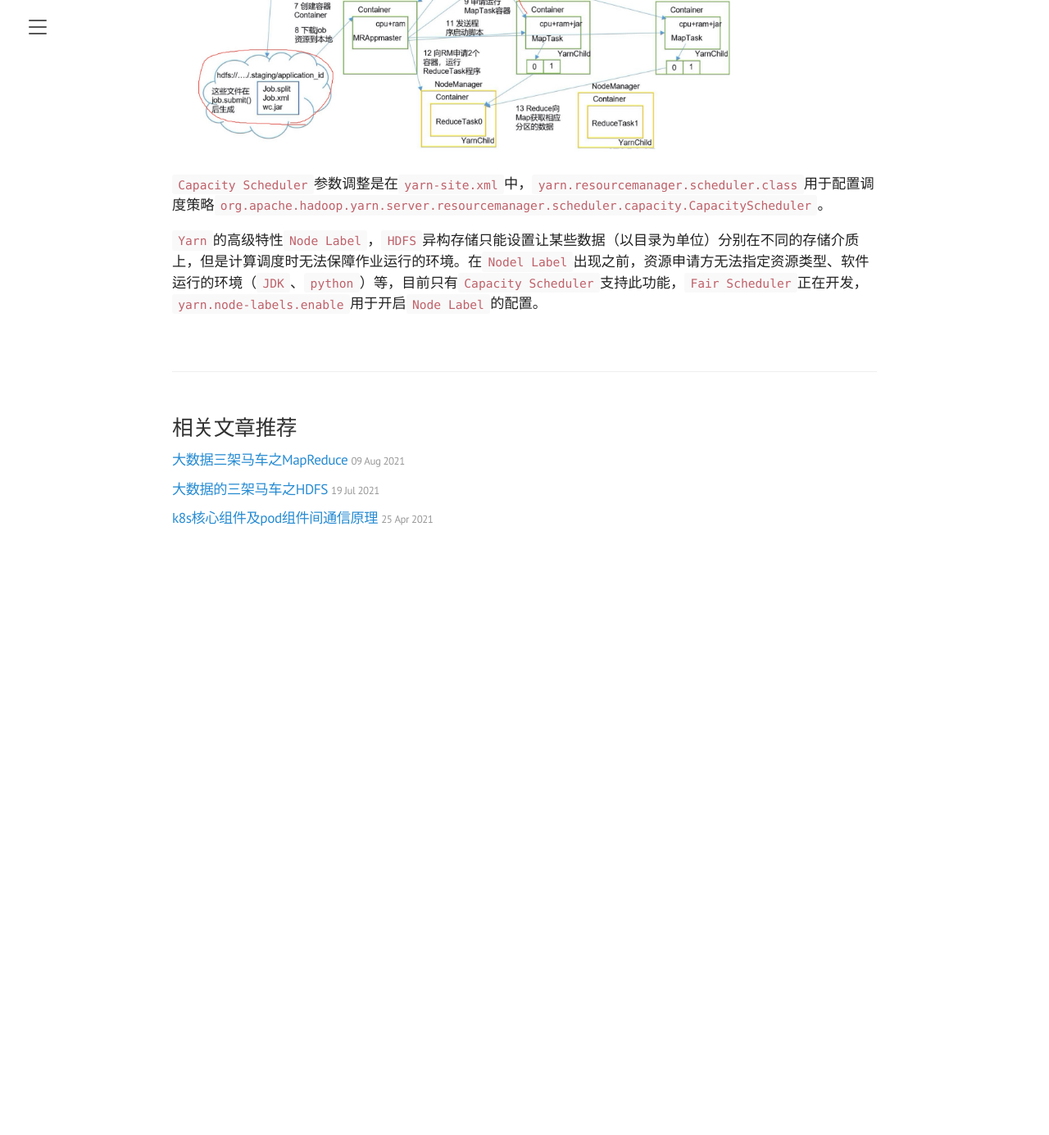
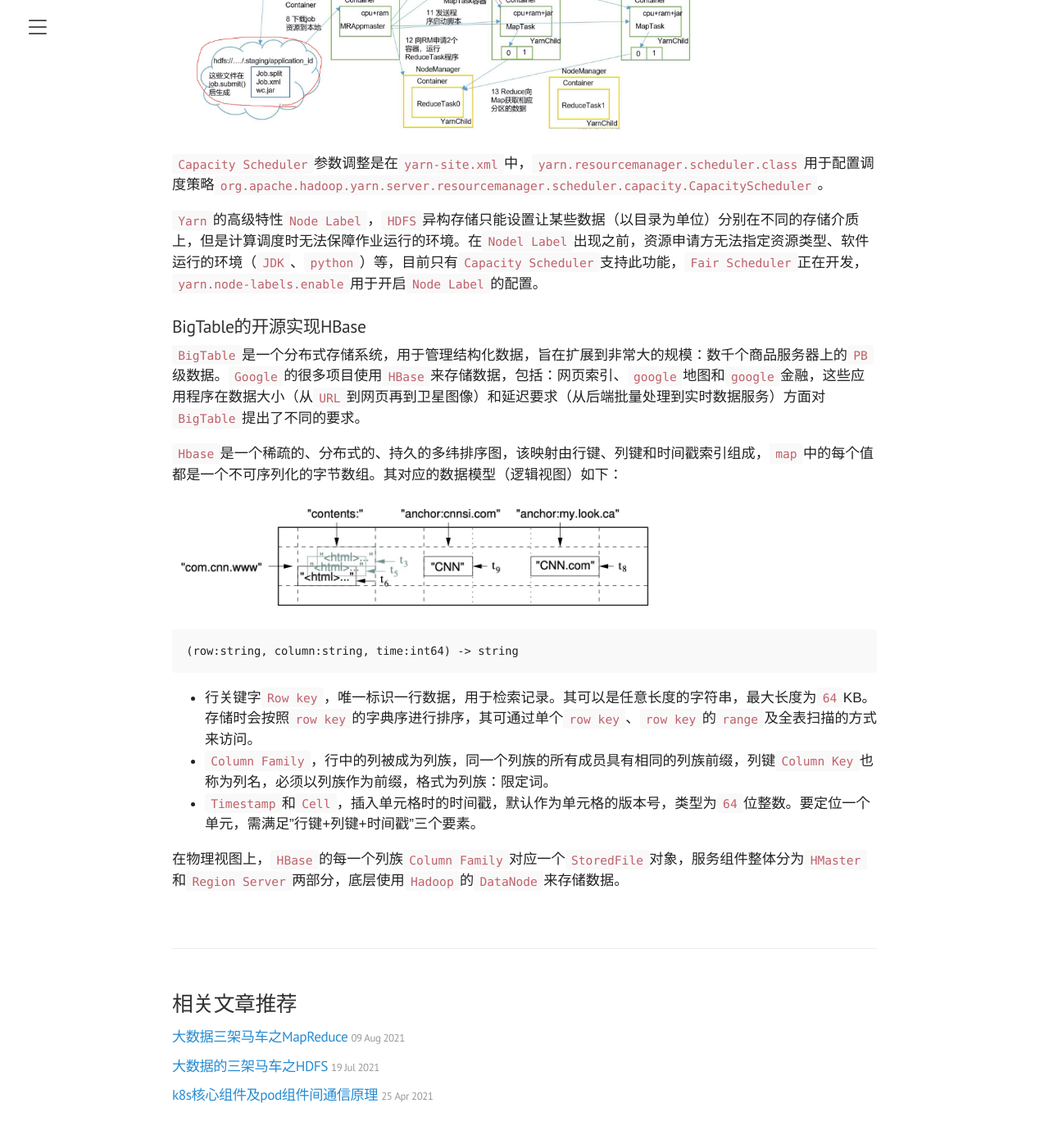
Before and after one commit to dongma/dongma.github.io, a Jekyll site: the page built from _posts/2021-11-07-yarn-resource-scheduler.md, in a window 1280 px wide and 1400 px high, scrolled down 1896 px. Shown: the top 1385 px of the window at 82% size. Built offline with Jekyll 4.4.1, drawn with Linux system fonts in a browser that asks for light colours; before the commit the page ends 2592 px from its top, so only the background shows below that.

Commit message:
the open source project HBase which implement google bigtable paper

````diff
--- a/_posts/2021-11-07-yarn-resource-scheduler.md
+++ b/_posts/2021-11-07-yarn-resource-scheduler.md
@@ -38,7 +38,23 @@ message ContainerProto {
 
 ### Job提交流程
 在`yarn`上提交`job`的流程如下方的步骤图所示，`yarnRunner`向`rm`申请一个`Application`，`rm`返回一个资源提交路径和`application_id`，客户端提交`job`所需要的资源(切片+配置信息+`jar`包)到资源提交路径。
-<img src="../../../../resource/2021/yarn/yarn-submit-job.jpg" width="700" alt="yarn上job提交流程"/>
+<img src="../../../../resource/2021/yarn/yarn-submit-job.jpg" width="650" alt="yarn上job提交流程"/>
 `Capacity Scheduler`参数调整是在`yarn-site.xml`中，`yarn.resourcemanager.scheduler.class`用于配置调度策略`org.apache.hadoop.yarn.server.resourcemanager.scheduler.capacity.CapacityScheduler`。
 
 `Yarn`的高级特性`Node Label`，`HDFS`异构存储只能设置让某些数据（以目录为单位）分别在不同的存储介质上，但是计算调度时无法保障作业运行的环境。在`Nodel Label`出现之前，资源申请方无法指定资源类型、软件运行的环境（`JDK`、`python`）等，目前只有`Capacity Scheduler`支持此功能，`Fair Scheduler`正在开发，`yarn.node-labels.enable`用于开启`Node Label`的配置。
+
+### BigTable的开源实现HBase
+`BigTable`是一个分布式存储系统，用于管理结构化数据，旨在扩展到非常大的规模：数千个商品服务器上的`PB`级数据。`Google`的很多项目使用`HBase`来存储数据，包括：网页索引、`google`地图和`google`金融，这些应用程序在数据大小（从`URL`到网页再到卫星图像）和延迟要求（从后端批量处理到实时数据服务）方面对`BigTable`提出了不同的要求。
+
+`Hbase`是一个稀疏的、分布式的、持久的多纬排序图，该映射由行键、列键和时间戳索引组成，`map`中的每个值都是一个不可序列化的字节数组。其对应的数据模型（逻辑视图）如下：
+
+<img src="../../../../resource/2021/hbase/big_table_data_model.jpg" width="600" alt="HBase数据模型"/>
+
+```
+(row:string, column:string, time:int64) -> string
+```
+  * 行关键字`Row key`，唯一标识一行数据，用于检索记录。其可以是任意长度的字符串，最大长度为`64`KB。存储时会按照`row key`的字典序进行排序，其可通过单个`row key`、`row key`的`range`及全表扫描的方式来访问。
+  * `Column Family`，行中的列被成为列族，同一个列族的所有成员具有相同的列族前缀，列键`Column Key`也称为列名，必须以列族作为前缀，格式为列族：限定词。
+  * `Timestamp`和`Cell`，插入单元格时的时间戳，默认作为单元格的版本号，类型为`64`位整数。要定位一个单元，需满足"行键+列键+时间戳"三个要素。
+
+在物理视图上，`HBase`的每一个列族`Column Family`对应一个`StoredFile`对象，服务组件整体分为`HMaster`和`Region Server`两部分，底层使用`Hadoop`的`DataNode`来存储数据。
````
Also changed, not shown: resource/2021/hbase/big_table_data_model.jpg (added).
